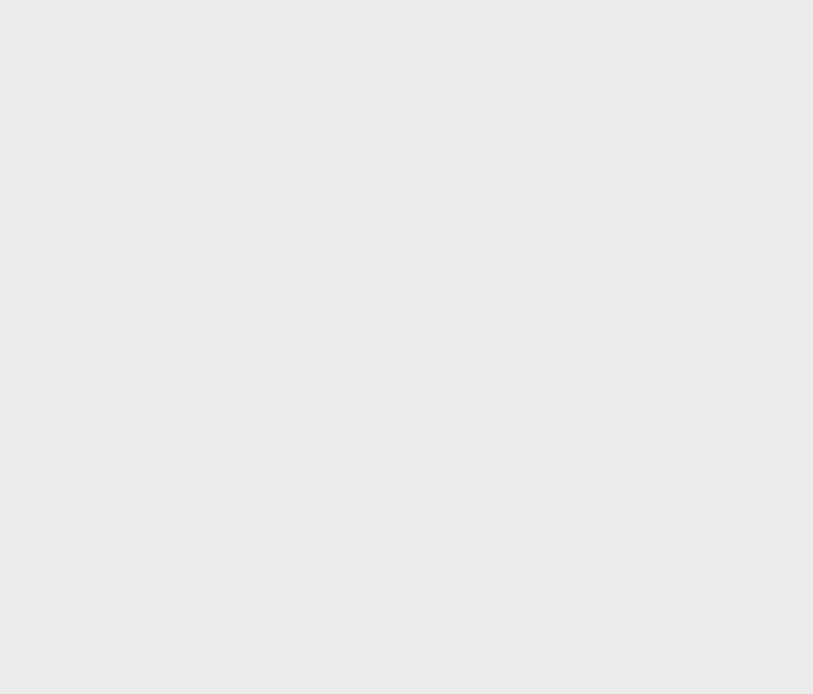
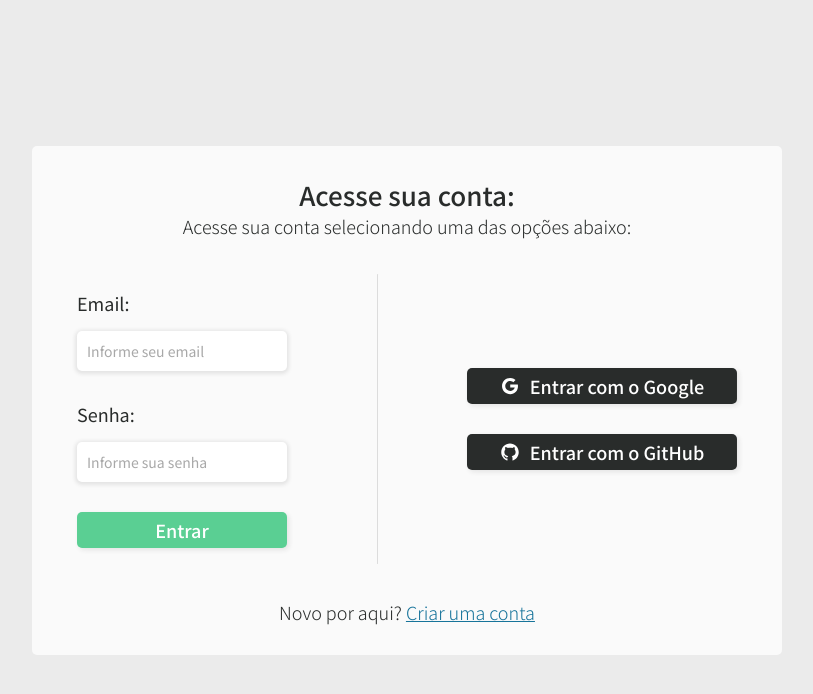
Before and after one commit to caioliveira277/dev-chat-project, a React (Create React App) app in the folder frontend/: page / in a window 1280 px wide. Shown: the top 694 px of the page, without its empty margins (233-1046 px from the left). Built offline with nearby package versions, Linux system fonts and the light colour scheme.

Commit message:
configuracao basica da rota de login

```diff
--- a/frontend/src/App.tsx
+++ b/frontend/src/App.tsx
@@ -1,11 +1,13 @@
 import React from 'react';
 import { GlobalStyle, light } from 'theme';
 import { ThemeProvider } from 'styled-components';
+import Routes from 'routes';
 
 function App() {
   return (
     <ThemeProvider theme={light}>
       <GlobalStyle />
+      <Routes />
     </ThemeProvider>
   );
 }
--- /dev/null
+++ b/frontend/src/routes/index.tsx
@@ -0,0 +1,18 @@
+import React from 'react';
+import PublicRoutes from './public.routes';
+import {
+  BrowserRouter as Router,
+  Switch,
+} from "react-router-dom";
+
+const Routes: React.FC = () => {
+  return (
+    <Router>
+      <Switch>
+        <PublicRoutes />
+      </Switch>
+  </Router>
+  );
+}
+
+export default Routes;
--- /dev/null
+++ b/frontend/src/routes/public.routes.tsx
@@ -0,0 +1,13 @@
+import React from "react";
+import {
+  Route,
+} from "react-router-dom";
+import * as Pages from 'pages';
+
+const PublicRoutes: React.FC = () => {
+  return (
+    <Route path="/" component={Pages.Login} />
+  );
+}
+
+export default PublicRoutes;
```
Also changed, not shown: 1 other file (tests, documents, lock files or other folders).
